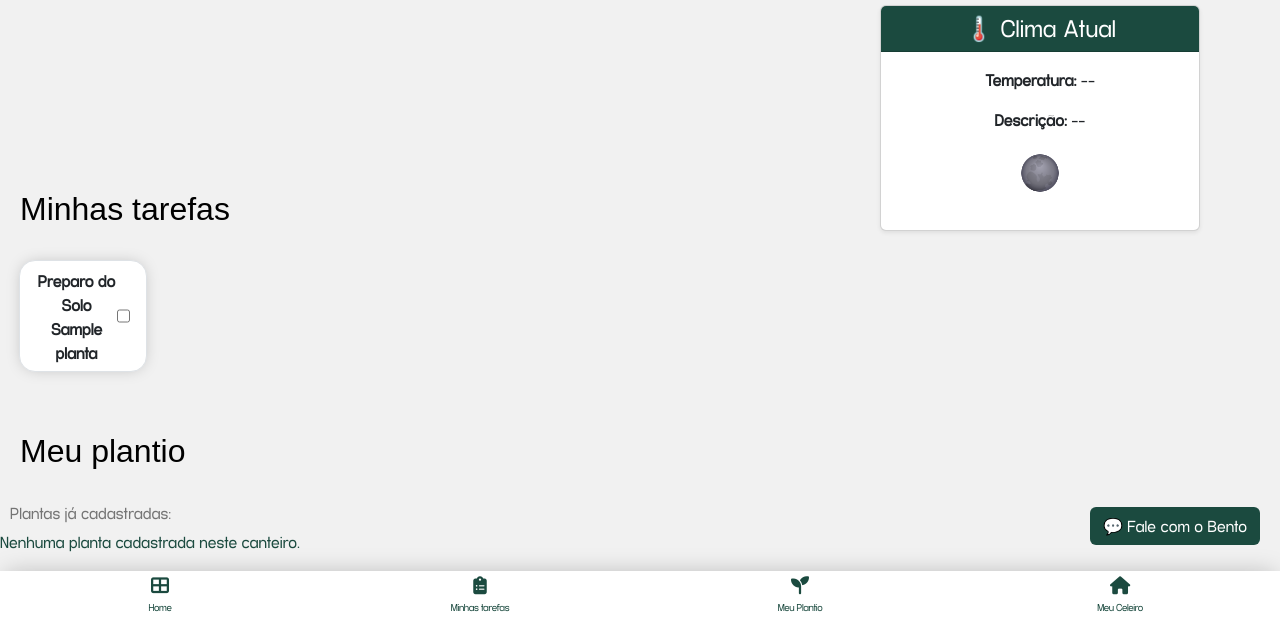
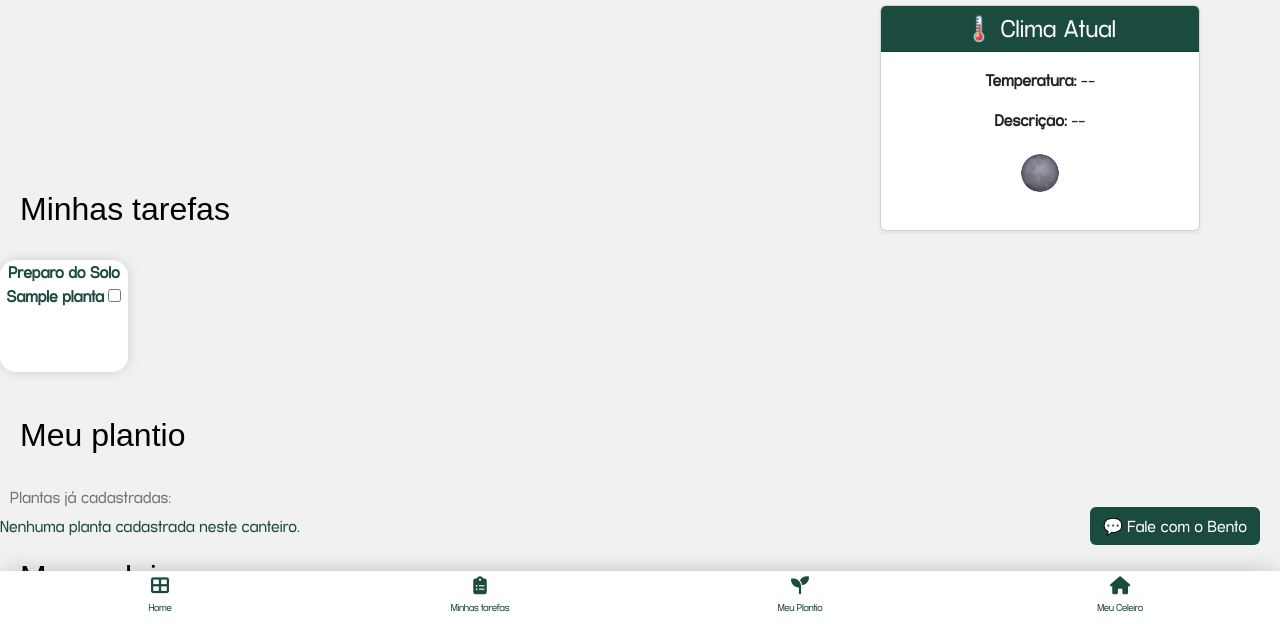
Before and after one commit to MatheusMV05/Projetos-2---G1, a Django app: page /dashboard/ in a window 1280 px wide. Shown: the part 175-799 px from the top of the page. Run offline with Django 5.2, Linux system fonts and the light colour scheme; a user stored in the database is signed in; tables that the repository leaves empty hold one stand-in row (values such as "Sample post"); parts of the project's set-up code (start-up, migrations or seed data) failed here and were passed over; some libraries are stand-ins or nearby versions.

Commit message:
Eu quero dormir desgraçaaaaaaaaaaaaaaaaaaaaaaaaaaaaaaaaaaaaaaaaaaaaaaaaaaaaa

```diff
--- a/ryb_agro_app/templates/dashboard.html
+++ b/ryb_agro_app/templates/dashboard.html
@@ -12,6 +12,7 @@
 	<link rel="stylesheet" href="{% static 'css/dashboard.css' %}" />
 	<script src="https://kit.fontawesome.com/8bd07f7496.js" crossorigin="anonymous"></script>
 	<style>
+
 		.card-clickable {
 			cursor: pointer;
 			transition: transform 0.2s;
@@ -70,6 +71,7 @@
 			/* 240% */
 			letter-spacing: -0.4px;
 		}
+
 	</style>
 </head>
 
@@ -152,24 +154,19 @@
 	<br>
 	<h2>Minhas tarefas</h2>
 	<br>
-	<div id="pendentes-section">
+	<div id="pendentes-section" style="display: flex; flex-wrap: wrap; gap: 16px;">
 		{% for planta, tarefas in tarefas_do_dia.items %}
-
-		<!--Minhas tarefas-->
-		<div class="planta-section mb-3" style="display: inline-block;">
-			<ul class="list-group" id="pendentes-list" style="padding: 0; list-style: none;">
 			{% for tarefa in tarefas %}
-				<li class="list-group-item d-flex" style="
+				<div class="list-group-item" style="
 					display: inline-block;
 					height: 112px;
 					width: 128px;
 					border-radius: 16px;
 					background: #ffffff;
 					box-shadow: 0px 0px 16px -4px rgba(0, 0, 0, 0.25);
-						vertical-align: top; /* Alinha os itens ao topo */
-						margin-right: 16px; /* Espaço entre os itens */
-						margin-left: 19px;
+					margin-right: 16px;
 					text-align: center;
+					vertical-align: top;
 				">
 					<span class="task-title"
 						  onclick="showTaskDetails('{{ tarefa.tipo_acao }}', '{{ tarefa.descricao }}', '{{ tarefa.planta }}')">
@@ -177,15 +174,11 @@
 						{{ tarefa.planta }}
 					</span>
 					<input type="checkbox" class="checkbox" onclick="toggleTaskCompletion(this)" />
-				</li>
+				</div>
 			{% endfor %}
-			</ul>
-		</div>
-	</div>
-	{% empty %}
-	<p class="text-muted">Não há tarefas programadas para hoje.</p>
 		{% endfor %}
 	</div>
+
 
 	<br>
 	<h2>Meu plantio</h2>
@@ -420,12 +413,8 @@
 		}
 	</script>
 
-
 	<script src="{% static 'js/dashboard.js' %}"></script>
-
-
 
 </body>
 
-
 </html>
```
Lines whose indentation alone changed are shown as unchanged.
